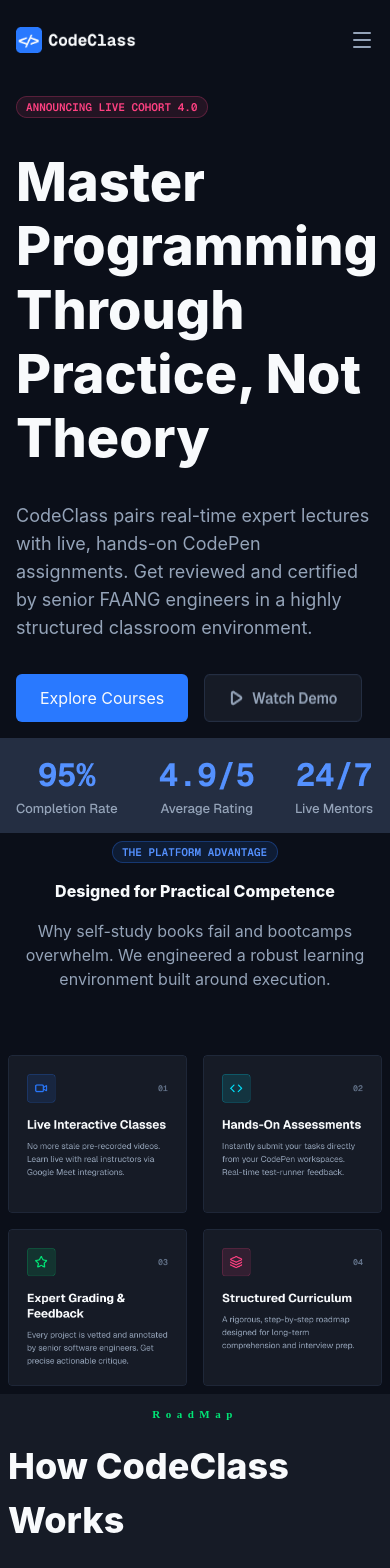
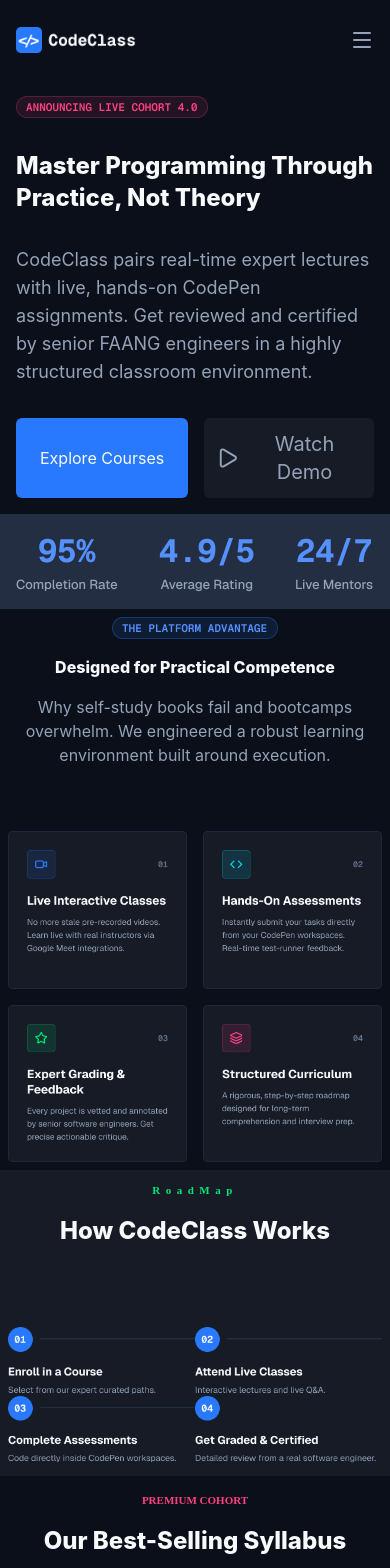
Before and after one commit to okoyeotito3-bot/code-class, a React app in the folder Frontend/: page / in a window 390 px wide. Shown: the top 1568 px of the page. Built offline with nearby package versions, Linux system fonts and the light colour scheme; the HTML template or start-up script is replaced by a standard one.

Commit message:
fix mobile responsiveness

```diff
--- a/Frontend/src/Components/FeaturedCourse.jsx
+++ b/Frontend/src/Components/FeaturedCourse.jsx
@@ -6,7 +6,7 @@
         <section className=" w-full flex flex-col gap-16 py-4 px-2 md:py-[80px] md:px-[120px] lg:py-[40px] lg:px-[120px]">
             <header className="w-full flex flex-col gap-4 items-center">
                 <p className="text-[#FF4081] font-[Geist-Mono] font-semibold text-[11px]">PREMIUM COHORT</p>
-                <p className="font-geist font-extrabold text-[36px] text-[#F8FAFC]">Our Best-Selling Syllabus</p>
+                <p className="font-geist font-extrabold text-2xl  text-[#F8FAFC] md:text-[36px] lg:text-[36px]">Our Best-Selling Syllabus</p>
             </header>
 
             <div className="w-full flex flex-col md:flex-row lg:flex-row">
@@ -23,14 +23,14 @@
                         <p className="font-normal font-[Geist-Mono] text-3 text-[#94A3B8]">Software Enginner</p>
                     </div>
                 </div>
-                <div className='w-full flex items-center justify-between  pr-6'>
-                    <div className='flex flex-col items-start gap-1'>
+                <div className='w-full flex items-center justify-between md:pr-6 lg:pr-6'>
+                    <div className='flex flex-col items-start gap-1 whitespace-nowrap'>
                       <p className='text-[#64748B] text-3 font-gesit font-semibold'>Price</p>
                       <p className='text-[#00E676] font-[Geist-Mono] text-[32px]'>$199 <small className='text-[#94A3B8]'>/ total</small></p>
                     </div>
                     <Button
                     text='Enroll Now'
-                    className='bg-[#2979FF] py-3 px-6 rounded-[6px] mt-auto font-geist font-semibold text-[14px] text-[#F8FAFC] cursor-pointer  hover:bg-[#1D64D8]'
+                    className='bg-[#2979FF] py-3 px-6 rounded-[6px] mt-auto font-geist font-semibold text-[14px] text-[#F8FAFC] cursor-pointer  hover:bg-[#1D64D8] whitespace-nowrap'
                     />
                 </div>
                 </div>
--- a/Frontend/src/Components/Hero.jsx
+++ b/Frontend/src/Components/Hero.jsx
@@ -1,4 +1,6 @@
 import Button from '../Utilities/Button'
+import { Play } from 'lucide-react';
+
 
 export default function Hero(){
     return(
@@ -8,7 +10,7 @@
 
            <img src="badge.png" alt="hero badge"/>
 
-           <h1 className='font-geist font-extrabold text-[54px] text-[#F8FAFC]  leading-[64px]'>
+           <h1 className='font-geist font-extrabold  text-[#F8FAFC] text-2xl  md:text-5xl lg:text-5xl'>
             Master Programming
             Through Practice,
              Not Theory
@@ -25,14 +27,16 @@
 
                  <Button
                  text='Explore Courses'
-                  className='bg-[#2979FF] text-[#F8FAFC] px-6 py-3 rounded-[6px] cursor-pointer hover:bg-[#1D64D8]'
+                  className='bg-[#2979FF] text-[#F8FAFC] px-6 py-3 rounded-[6px] cursor-pointer hover:bg-[#1D64D8] whitespace-nowrap'
                  />
 
-                <img
-                 src='btn-secondary.png'
-                 className='cursor-pointer'
-                 alt='playDemo'
-                />
+                  <Button
+                  icon = {<Play/> }
+                  text= "Watch Demo"
+                  className="flex items-center gap-2 py-3 px-3 rounded-[6px] bg-[#161B26] text-[#94A3B8] text-semibold font-geist text-xl"
+                  />
+
+
 
 
 
--- a/Frontend/src/Components/HowItWork.jsx
+++ b/Frontend/src/Components/HowItWork.jsx
@@ -3,7 +3,7 @@
         <section className="flex flex-col w-full gap-y-20 bg-[#161B26] py-3 px-2 md:py-20 md:px-24 lg:py-20 lg:px-20 ">
             <header className="flex flex-col gap-4 items-center ">
               <p className="font-['Geist_Mono'] font-semibold text-[11px] tracking-[0.5em] text-[#00E676]">RoadMap</p>
-              <p className="font-geist  font-extrabold text-[36px] text-[#F8FAFC]">How CodeClass Works</p>
+              <p className="font-geist  font-extrabold text-2xl md:text-[36px] lg:text-[36px] text-[#F8FAFC]">How CodeClass Works</p>
             </header>
             <div className=" w-full grid grid-cols-2 md:grid-cols-4 lg:grid-cols-4">
                 <img src="step-wrapper.png" alt="stepperRow" />
--- a/Frontend/src/Components/InstructorSpotlight.jsx
+++ b/Frontend/src/Components/InstructorSpotlight.jsx
@@ -1,11 +1,11 @@
 export default function(){
     return(
         <section className="w-full flex flex-col gap-[64px] p-2  md:flex-row md:py-[80px] md:px-[120px] lg:py-[80px] lg:px-[120px]">
-            <img src="tutor.jpg" alt="tutor" className="w-full h-[480px] object-cover rounded shadow-sm" />
+            <img src="tutor.jpg" alt="tutor" className="w-full h-[270px]  object-cover rounded shadow-sm md:h-[480px] lg:h-[480px]" />
             <div className="flex flex-col w-full gap-[32px]">
                 <h1 className="font-[Geist-Mono] font-semibold text-[11px] text-[#5491FF]">INSTRUCTOR SPOTLIGHT</h1>
                 <div className="flex flex-col gap-[32px]">
-                    <h1 className="font-geist font-extrabold text-[40px] text-[#F8FAFC]">Learn From Otito Okoye</h1>
+                    <h1 className="font-geist font-extrabold text-2xl text-[#F8FAFC] md:text-[40px] lg:text-[40px]">Learn From Otito Okoye</h1>
                     <p className="font-[Geist-Mono] font-semibold text-[16px] text-[#5491FF]">Software Engineer & Educator • React / Web Architect</p>
                 </div>
                 <p className="text-[#94A3B8] font-geist font-normal text-[16px]">Otito is a dedicated frontend engineer and tech educator who builds high-performance web applications.
--- a/Frontend/src/Utilities/Button.jsx
+++ b/Frontend/src/Utilities/Button.jsx
@@ -1,3 +1,3 @@
-export default function Button({text,className}){
-    return <button className={className}>{text}</button>
+export default function Button({text,icon,className}){
+    return <button className={className}> {icon}{text}</button>
 }
```
